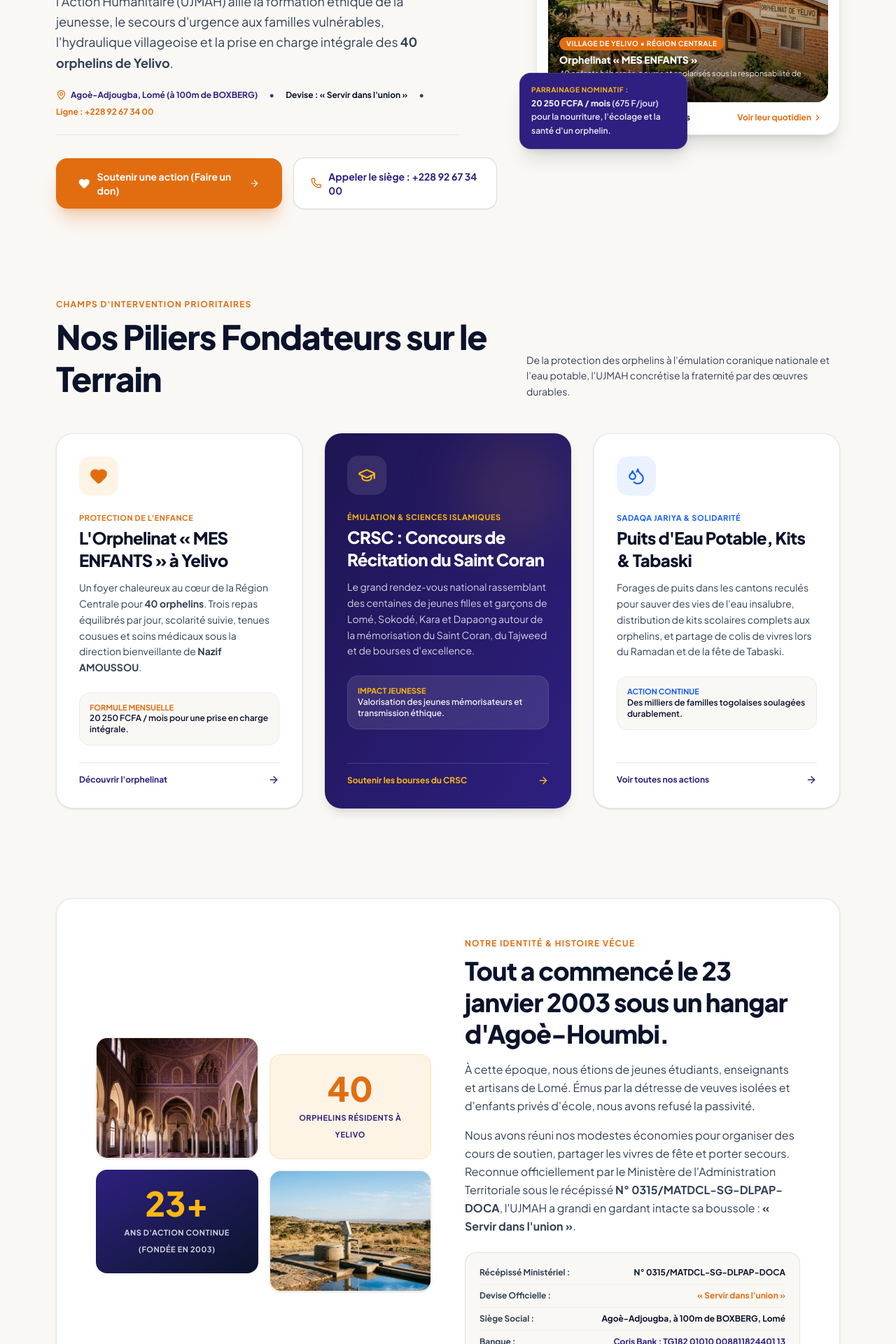
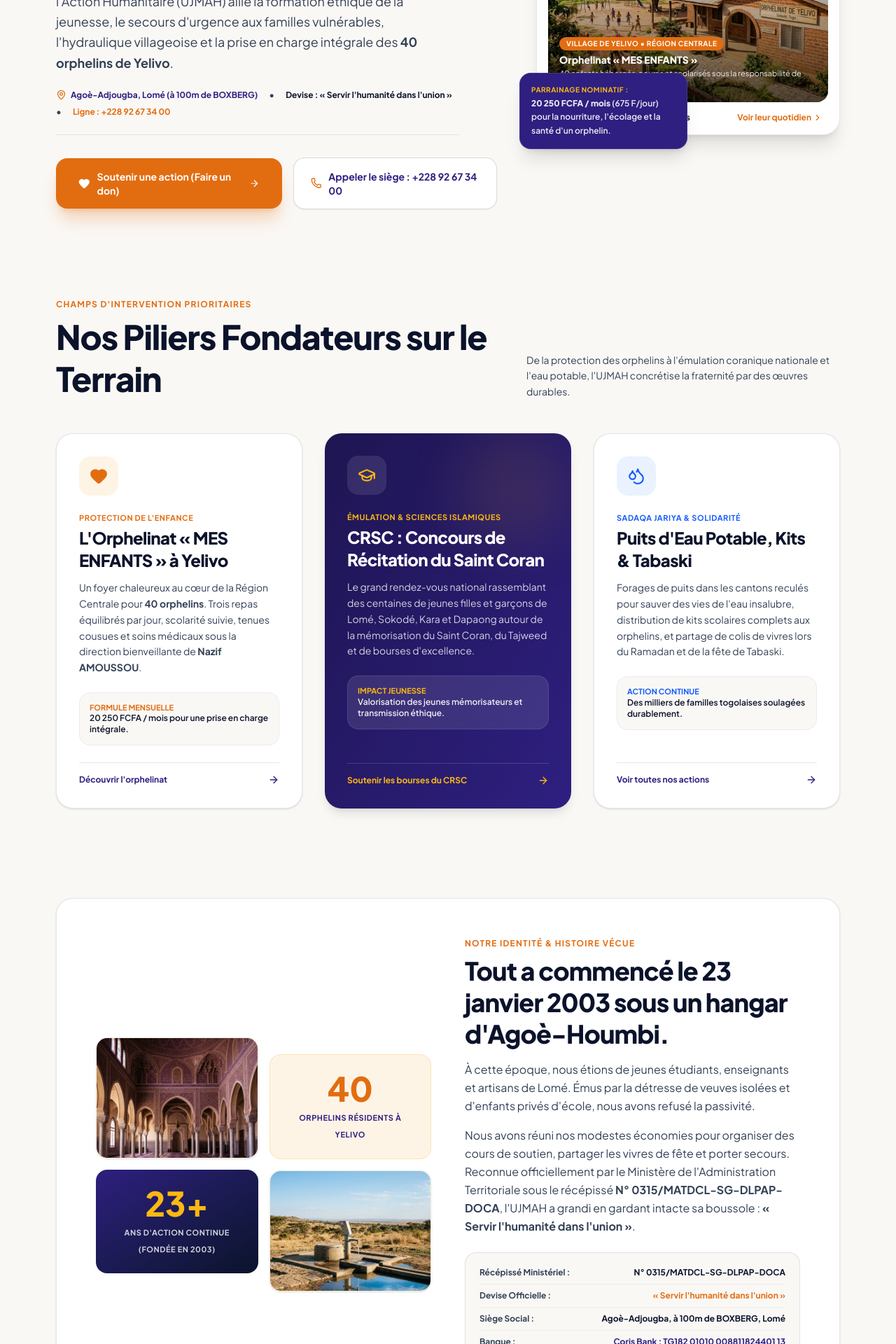
Before and after one commit to Biloov/ujmah-togo, a React (Vite) app in the folder frontend/: page / in a window 1280 px wide. Shown: the part 420-2340 px from the top of the page at 70% size. Built offline with nearby package versions, Linux system fonts and the light colour scheme; no server answers.

Commit message:
fix(brand): rectification de la devise officielle en 'Servir l\'humanite dans l\'union' sur tout le site

```diff
--- a/frontend/src/components/Navbar.tsx
+++ b/frontend/src/components/Navbar.tsx
@@ -47,7 +47,7 @@ export default function Navbar() {
                 UJMAH
               </span>
               <span className="font-sans text-[9px] text-ujmah-orange font-bold uppercase tracking-widest mt-1">
-                Servir dans l'union
+                Servir l'humanité dans l'union
               </span>
             </div>
           </a>
@@ -95,7 +95,7 @@ export default function Navbar() {
             <div className="pb-4 border-b border-ujmah-navy/10">
               <span className="font-sans font-black text-2xl text-ujmah-indigo block leading-none">UJMAH</span>
               <span className="font-sans text-[10px] text-ujmah-orange font-bold uppercase tracking-widest mt-1 block">
-                Servir dans l'union
+                Servir l'humanité dans l'union
               </span>
             </div>
 
--- a/frontend/src/pages/Donation.tsx
+++ b/frontend/src/pages/Donation.tsx
@@ -254,7 +254,7 @@ export default function Donation() {
           <div className="inline-flex items-center gap-2 bg-white border border-amber-300 shadow-xs px-4 py-1.5 rounded-full mb-4">
             <span className="w-2 h-2 rounded-full bg-ujmah-orange animate-pulse"></span>
             <span className="text-xs font-bold text-ujmah-indigo uppercase tracking-wider">
-              RÉCÉPISSÉ N° 0315/MATDCL-SG-DLPAP-DOCA • « SERVIR DANS L'UNION »
+              RÉCÉPISSÉ N° 0315/MATDCL-SG-DLPAP-DOCA • « Servir l'humanité dans l'union »
             </span>
           </div>
 
@@ -550,7 +550,7 @@ export default function Donation() {
                 ACCRÉDITATION OFFICIELLE
               </span>
               <h4 className="font-sans font-black text-lg mb-2 text-white">
-                « Servir dans l'union »
+                « Servir l'humanité dans l'union »
               </h4>
               <div className="space-y-2 text-xs text-white/80 leading-relaxed mb-4">
                 <p>
--- a/frontend/src/pages/Home.tsx
+++ b/frontend/src/pages/Home.tsx
@@ -110,7 +110,7 @@ export default function Home() {
 
       {/* =========================================================================
           1. HERO INSTITUTIONNEL & HUMAIN (Inspiré Biztop & Références d'Excellence)
-          Met en valeur : Récépissé N° 0315, Devise "Servir dans l'union", 23 ans d'histoire
+          Met en valeur : Récépissé N° 0315, Devise "Servir l'humanité dans l'union", 23 ans d'histoire
          ========================================================================= */}
       <section className="relative pt-28 sm:pt-36 pb-16 px-6 sm:px-10 md:px-14 lg:px-16 xl:px-20 overflow-hidden">
 
@@ -150,7 +150,7 @@ export default function Home() {
                   Agoè-Adjougba, Lomé (à 100m de BOXBERG)
                 </span>
                 <span>•</span>
-                <span className="text-ujmah-navy">Devise : « Servir dans l'union »</span>
+                <span className="text-ujmah-navy">Devise : « Servir l'humanité dans l'union »</span>
                 <span>•</span>
                 <span className="text-ujmah-orange">Ligne : +228 92 67 34 00</span>
               </div>
@@ -437,7 +437,7 @@ export default function Home() {
               </p>
 
               <p className="text-sm sm:text-base text-ujmah-dark-muted leading-relaxed mb-6">
-                Nous avons réuni nos modestes économies pour organiser des cours de soutien, partager les vivres de fête et porter secours. Reconnue officiellement par le Ministère de l'Administration Territoriale sous le récépissé <strong>N° 0315/MATDCL-SG-DLPAP-DOCA</strong>, l'UJMAH a grandi en gardant intacte sa boussole : <strong>« Servir dans l'union »</strong>.
+                Nous avons réuni nos modestes économies pour organiser des cours de soutien, partager les vivres de fête et porter secours. Reconnue officiellement par le Ministère de l'Administration Territoriale sous le récépissé <strong>N° 0315/MATDCL-SG-DLPAP-DOCA</strong>, l'UJMAH a grandi en gardant intacte sa boussole : <strong>« Servir l'humanité dans l'union »</strong>.
               </p>
 
               {/* Fiche d'Identité Institutionnelle */}
@@ -448,7 +448,7 @@ export default function Home() {
                 </div>
                 <div className="flex justify-between border-b border-ujmah-navy/5 pb-2">
                   <span className="text-ujmah-dark-muted font-bold">Devise Officielle :</span>
-                  <span className="font-sans font-bold text-ujmah-orange">« Servir dans l'union »</span>
+                  <span className="font-sans font-bold text-ujmah-orange">« Servir l'humanité dans l'union »</span>
                 </div>
                 <div className="flex justify-between border-b border-ujmah-navy/5 pb-2">
                   <span className="text-ujmah-dark-muted font-bold">Siège Social :</span>
@@ -757,7 +757,7 @@ export default function Home() {
               </div>
               <div className="border-b border-white/10 pb-3">
                 <span className="text-white/60 block text-[10px] uppercase font-semibold">Devise Officielle</span>
-                <span className="font-sans font-bold text-ujmah-sun text-sm">« Servir dans l'union »</span>
+                <span className="font-sans font-bold text-ujmah-sun text-sm">« Servir l'humanité dans l'union »</span>
               </div>
               <div className="border-b border-white/10 pb-3">
                 <span className="text-white/60 block text-[10px] uppercase font-semibold">Compte Coris Bank Togo</span>
```
